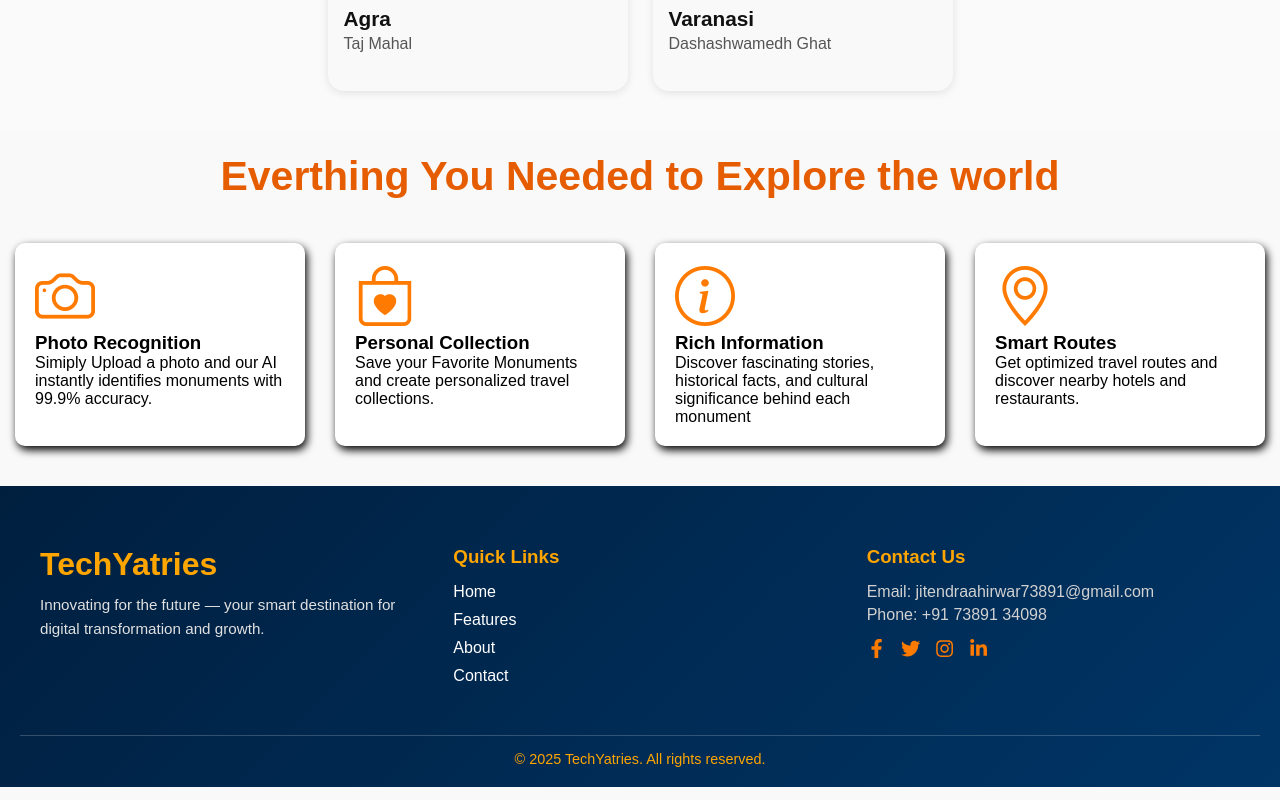
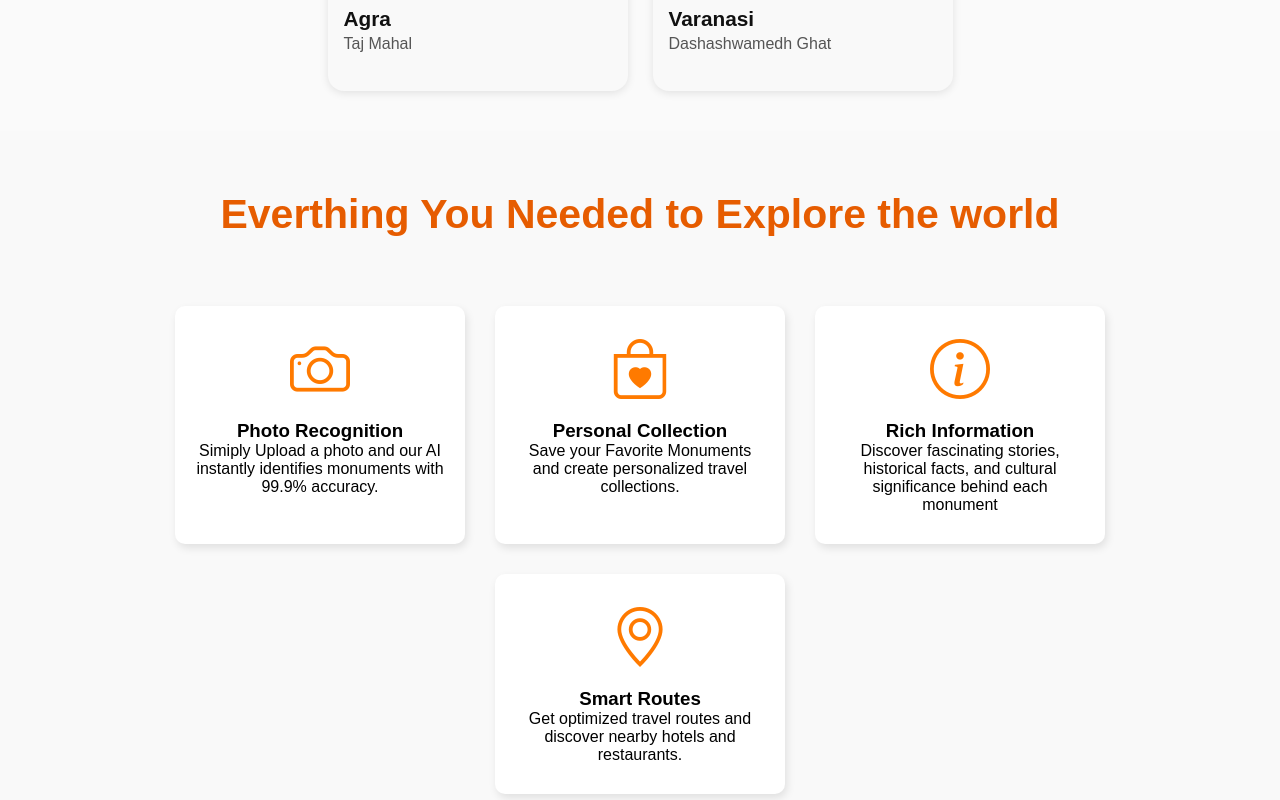
Before and after one commit to JayRathore10/TechYatries, a React (Vite) app: page / in a window 1280 px wide. Shown: the part 1460-2260 px from the top of the page. Built offline with nearby package versions, Linux system fonts and the light colour scheme; no server answers; a web font is replaced by a local one.

Commit message:
Alligns feature logos

```diff
--- a/src/components/FeaturesSection.css
+++ b/src/components/FeaturesSection.css
@@ -1,16 +1,20 @@
+/* Section background */
 .features {
   background: var(--header-bg);
+  padding: 60px 20px; /* space around the section */
 }
 
-.feature-head{
+/* Section heading */
+.feature-head {
   color: var(--main-0);
   font-size: 41px;
   text-align: center;
-  margin-top: 22px;
-  margin-bottom: 25px;
+  margin-top: 0;
+  margin-bottom: 50px;
   font-weight: 700;
 }
 
+/* Grid layout for cards */
 .feature-grid {
   display: flex;
   justify-content: center;
@@ -18,23 +22,45 @@
   flex-wrap: wrap;
 }
 
+/* Individual card styling */
 .feature-card {
   background: white;
   border-radius: 10px;
-  padding: 20px;
+  padding: 30px 20px;
   width: 290px;
-  box-shadow: 2px 4px 8px rgba(0, 0, 0, 10);
+  box-shadow: 2px 4px 8px rgba(0, 0, 0, 0.1);
+  display: flex;
+  flex-direction: column;
+  align-items: center; /* center icon, title, description */
+  text-align: center;
+  transition: transform 0.3s ease, box-shadow 0.3s ease;
 }
 
-.feature-card:hover{
+.feature-card:hover {
   transform: translateY(-6px);
   box-shadow: 0 8px 18px rgba(249, 82, 5, 0.884);
-  transition: transform 0.3s ease, box-shadow 0.3s ease;
   cursor: pointer;
 }
 
+/* Icon inside card */
 .feature-icon {
   font-size: 60px;
   color: var(--main-3);
   margin-bottom: 15px;
 }
+
+/* Card title */
+.feature-title {
+  font-size: 22px;
+  font-weight: 600;
+  margin-bottom: 10px;
+  color: var(--main-0);
+}
+
+/* Card description */
+.feature-desc {
+  margin-top: 10px;
+  font-size: 16px;
+  color: #555;
+  line-height: 1.5;
+}
```
